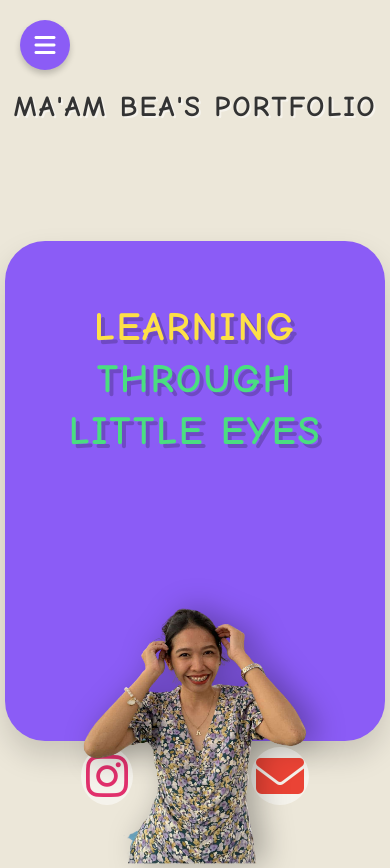
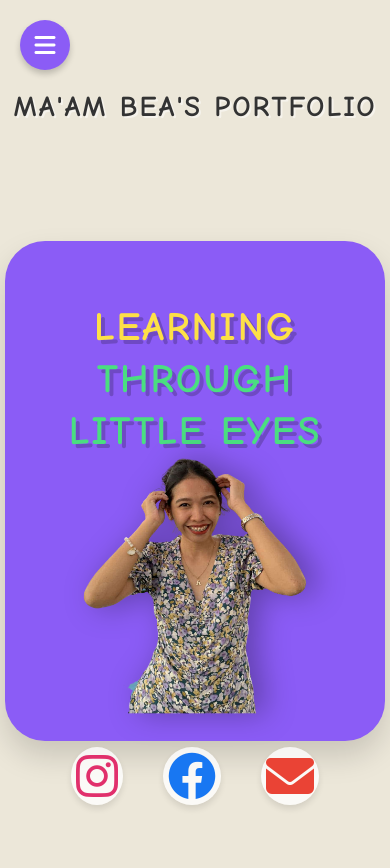
Before and after one commit to karlsxo/ana-bea-portfolio, a plain HTML site: page index.html in a window 390 px wide. After the commit the page ends 844 px from the top, so only its background shows below. Drawn offline with Linux system fonts and the light colour scheme.

Commit message:
Organized landing page

```diff
--- a/style.css
+++ b/style.css
@@ -149,7 +149,7 @@ body {
     justify-content: flex-start;
     padding-left: 100px;
     gap: 100px;
-    z-index: 60;
+    z-index: 100; /* High Z-index to ensure they are clickable */
     margin-top: auto;
     padding-bottom: 3px;
 }
@@ -166,9 +166,10 @@ body {
     font-size: 3rem;
     cursor: pointer;
     transition: transform 0.3s;
-    background: rgba(255,255,255,0.5);
+    background: rgba(255,255,255,0.8); /* Slightly more opaque background for visibility */
     border-radius: 50%;
     padding: 5px;
+    box-shadow: 0 4px 6px rgba(0,0,0,0.1);
 }
 
 .social-footer i:hover { transform: scale(1.2); background: white; }
@@ -460,27 +461,30 @@ body {
 
     /* --- MOBILE IMAGE FIX --- */
     .profile-img {
-        display: block; /* Visible! */
-        height: 35vh;   /* Smaller height */
+        display: block;
+        height: 35vh;
         width: auto;
         position: absolute;
-        /* FIX: Move it down to overlap the icons */
-        bottom: -40px;
-        right: 50%;     /* Center horizontally... */
-        transform: translateX(50%); /* ...using transform */
-        /* FIX: Ensure it is on top of the social icons (which are z-60) */
-        z-index: 70;
+        /* FIX: Moved UP significantly to 110px.
+           This puts it "inside the violet" and clears the social icons below. */
+        bottom: 110px;
+        right: 50%;
+        transform: translateX(50%);
+        z-index: 50;
     }
 
+    /* --- SOCIAL FOOTER FIX --- */
     .social-footer {
         justify-content: center;
         padding-left: 0;
-        position: relative;
-        bottom: auto;
-        margin-top: 20px;
-        gap: 30px;
-        /* Ensure icons are lower than the image */
-        z-index: 60;
+        position: absolute;
+        /* Fixed to bottom */
+        bottom: 30px;
+        width: 100%;
+        margin-top: 0;
+        gap: 40px;
+        /* Higher z-index ensures they are clickable */
+        z-index: 100;
     }
 
     .content-view {
```
